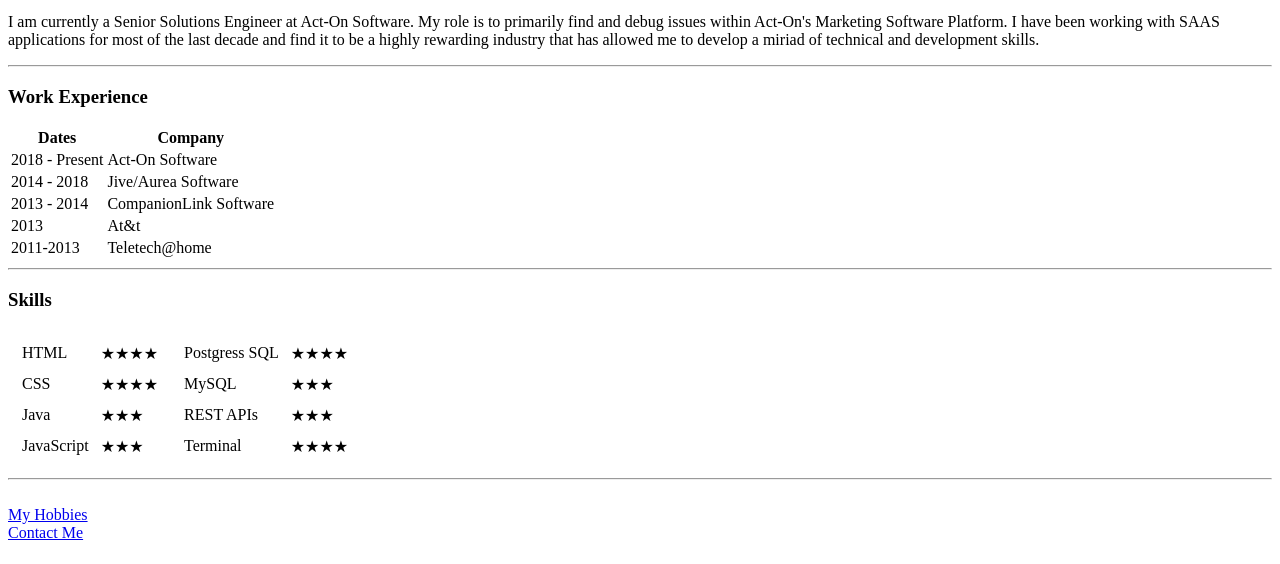
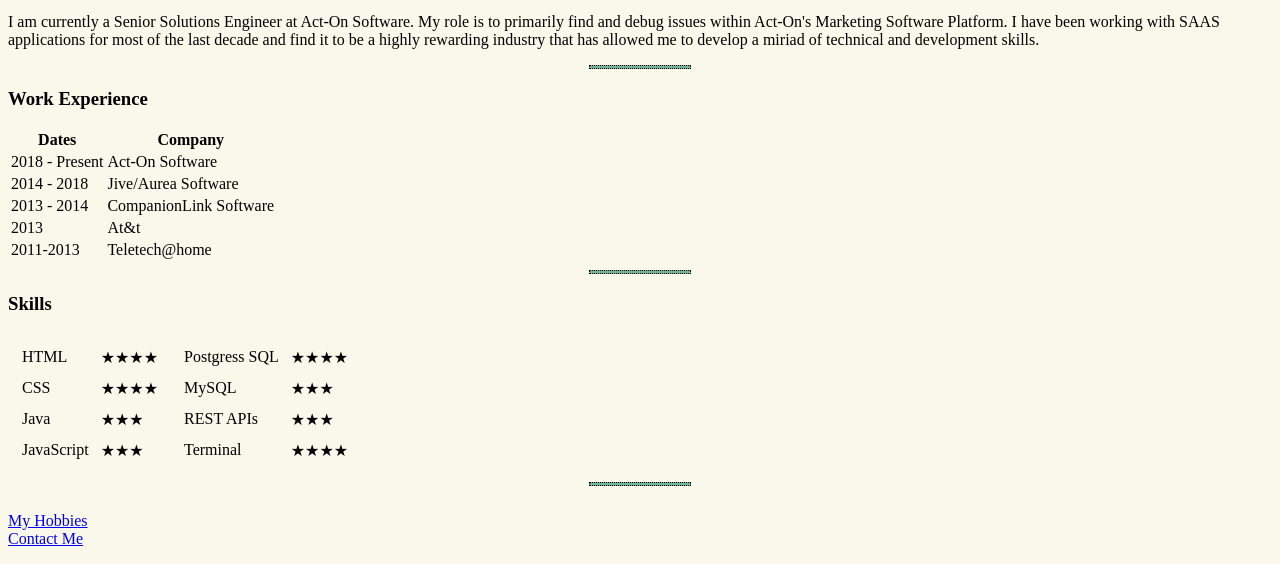
Before and after one commit to matwojdyla/cv, a plain HTML site: page index.html in a window 1280 px wide. Shown: the part 307-871 px from the top of the page. Drawn offline with Linux system fonts and the light colour scheme.

Commit message:
Reverting Changes

```diff
--- a/index.html
+++ b/index.html
@@ -8,7 +8,20 @@
   <meta name="author" content="Mathew Wojdyla">
   <title>Mat Wojdyla's Personal Site</title>
 
-  <script>/*<![CDATA[*/(function(w,a,b,d,s){w[a]=w[a]||{};w[a][b]=w[a][b]||{q:[],track:function(r,e,t){this.q.push({r:r,e:e,t:t||+new Date});}};var e=d.createElement(s);var f=d.getElementsByTagName(s)[0];e.async=1;e.src='//a39731.actonsoftware.com/cdnr/54/acton/bn/tracker/39731';f.parentNode.insertBefore(e,f);})(window,'ActOn','Beacon',document,'script');ActOn.Beacon.track();/*]]>*/</script>
+  <style>
+    body {
+      background-color: #f9f8eb;
+    }
+    hr {
+      background-color: #74b49b;
+      border-style: dotted;
+      height: 2px;
+      width: 100px;
+    }
+    img {
+
+    }
+  </style>
 </head>
 
 <body>
```
Lines whose indentation alone changed are shown as unchanged.
